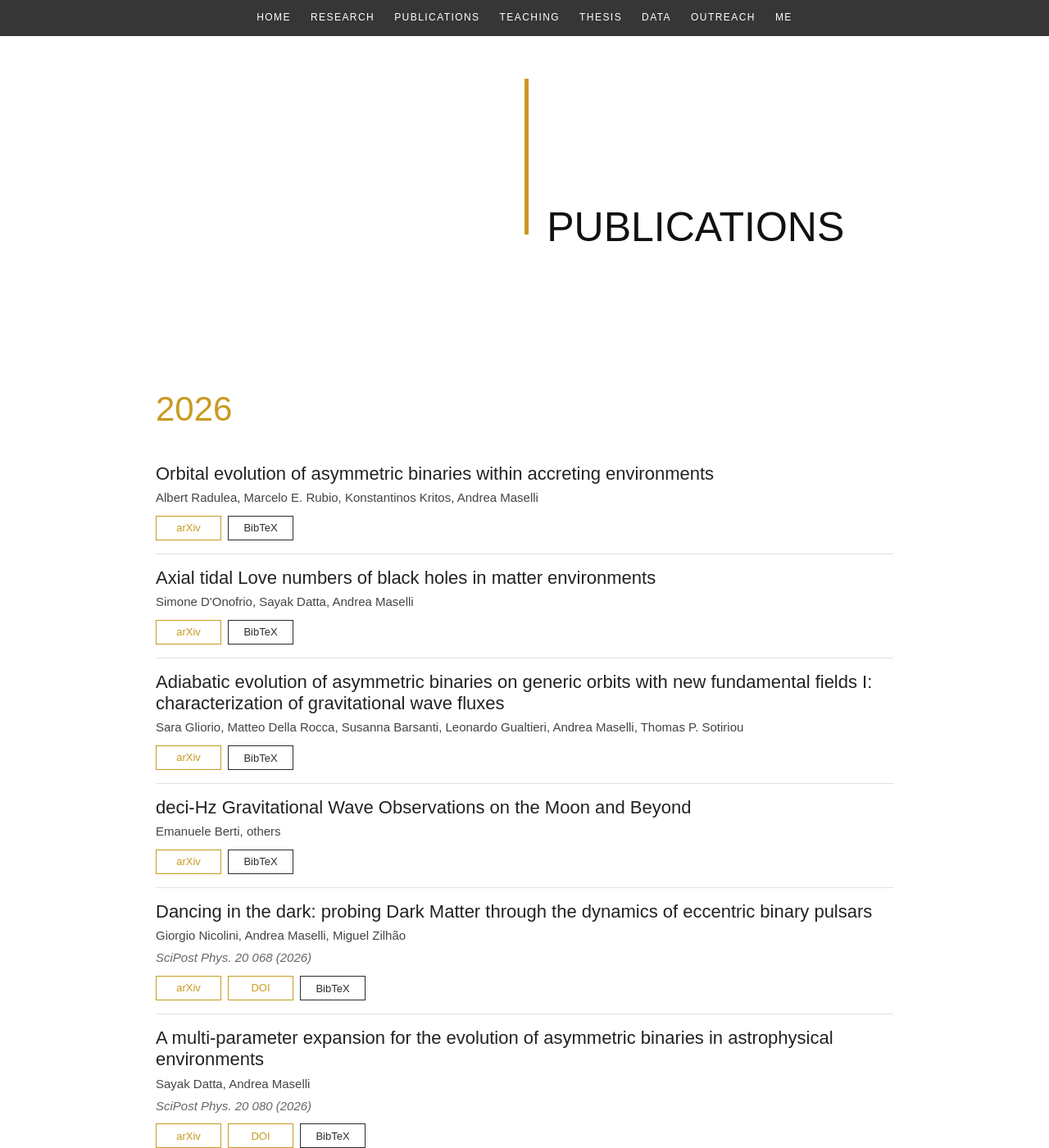
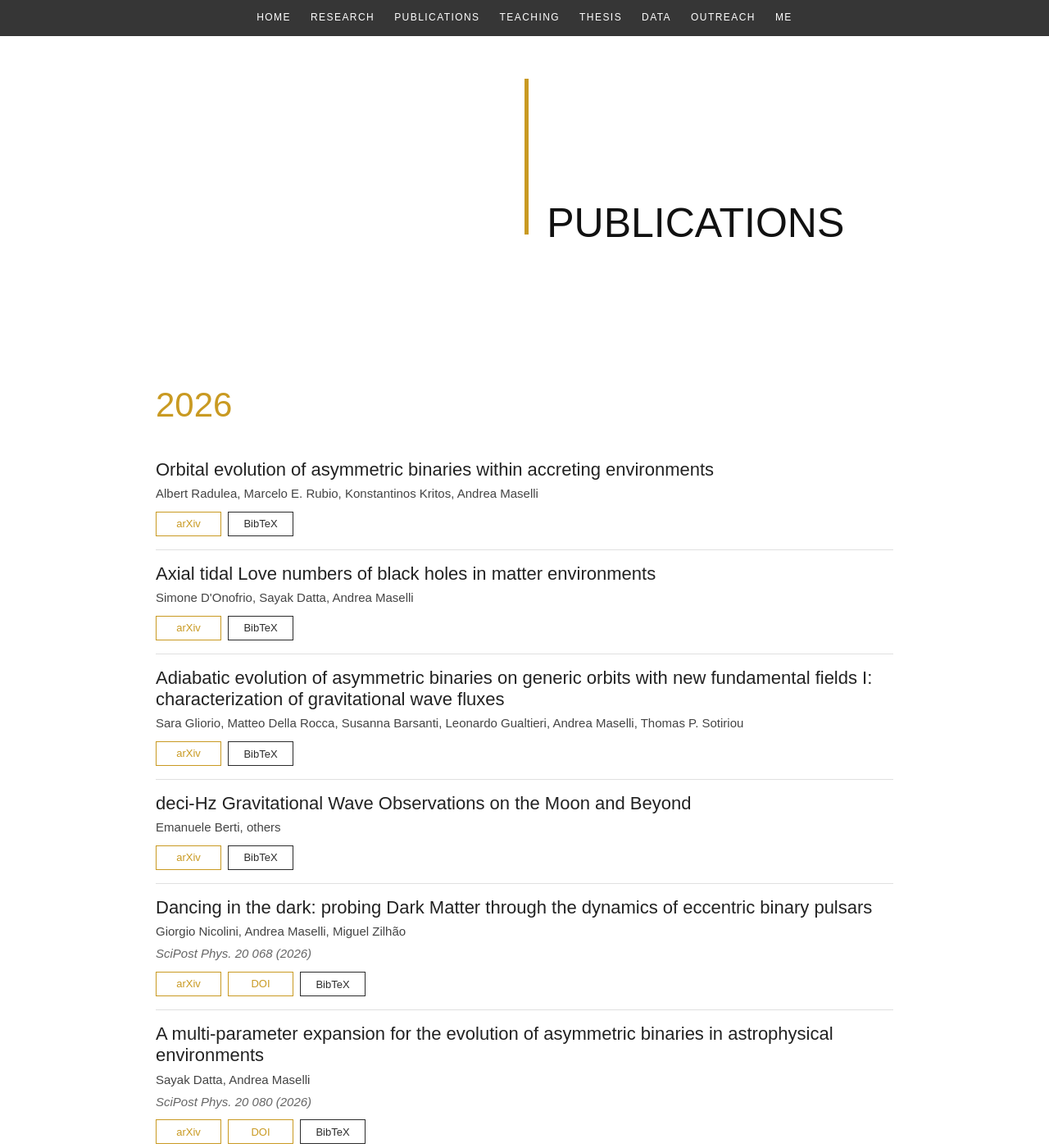
Before and after one commit to masellia/andreamaselli.github.io, a Jekyll site: the page built from pages/publications.md, in a window 1280 px wide and 1400 px high. Shown: the whole window at 82% size. Built offline with Jekyll 4.4.1, drawn with Linux system fonts in a browser that asks for light colours; some web fonts are replaced.

```diff
--- a/assets/css/main.css
+++ b/assets/css/main.css
@@ -516,5 +516,5 @@
     font-size: 50px;
     font-weight: 400;
     line-height: 1.05;
-    padding-top: 155px;
+    padding-top: 150px;
 }
```
Also changed, not shown: 2 other files.
